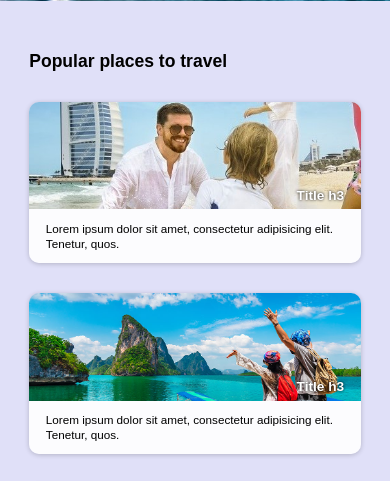
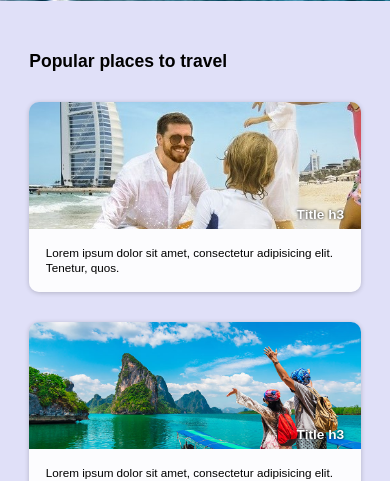
Before and after one commit to Booking-website/Booking, a PHP site: page / in a window 390 px wide. Shown: the part 542-1023 px from the top of the page. Run offline with PHP 8.4, Linux system fonts and the light colour scheme; style sheets or scripts are compiled from the project's sources.

Commit message:
main page cards padding

```diff
--- a/css/master.css
+++ b/css/master.css
@@ -138,6 +138,24 @@
   transition: all 0.5s ease-out;
   perspective: 1000px;
 }
+.main div .part1 .card a .top,
+.main div .part1 .card1 a .top,
+.main div .part1 .card2 a .top,
+.main div .part1 .card3 a .top,
+.main div .part2 .card a .top,
+.main div .part2 .card1 a .top,
+.main div .part2 .card2 a .top,
+.main div .part2 .card3 a .top,
+.main div .part3 .card a .top,
+.main div .part3 .card1 a .top,
+.main div .part3 .card2 a .top,
+.main div .part3 .card3 a .top,
+.main div .part4 .card a .top,
+.main div .part4 .card1 a .top,
+.main div .part4 .card2 a .top,
+.main div .part4 .card3 a .top {
+  padding: 30% 0 0 0;
+}
 .main div .part1 .card1:hover,
 .main div .part1 .card2:hover,
 .main div .part1 .card3:hover,
@@ -234,7 +252,6 @@
   grid-area: p3_card;
 }
 .main div .part3 .card .top {
-  padding: 30% 0 0 10%;
   background: url("../img/long.jpg") no-repeat center top/cover;
 }
 .main div .part4 {
--- a/css/master.scss
+++ b/css/master.scss
@@ -153,6 +153,11 @@
       .card3 {
         transition: all 0.5s ease-out;
         perspective: 1000px;
+        a{
+          .top{
+            padding: 30% 0 0 0;
+          }
+        }
       }
 
       .card1:hover,
@@ -242,7 +247,7 @@
         grid-area: p3_card;
 
         .top {
-          padding: 30% 0 0 10%;
+          // padding: 30% 0 0 0;
           background: url("../img/long.jpg") no-repeat center top / cover;
         }
       }
@@ -379,22 +384,39 @@
       }
     }
   }
-  .main {
-    div {
+  .main{
+    div{
       grid-gap: 30px;
+
+      .part1, .part2, .part3, .part4{
+        .card1, .card2, .card3{
+          a{
+            .top{
+              // padding: 8vw;
+            }
+          }
+        }
+      }
 
       .part1,
       .part2,
-      .part4 {
+      .part4{
         grid-template-columns: 1fr;
       }
 
-      .part1 {
+      .part1{
         grid-template-areas: "p1_card1" "p1_card2" "p1_card3";
       }
 
-      .part2 {
+      .part2{
         grid-template-areas: "p2_card1" "p2_card2" "p2_card3";
+        .card1{
+          a{
+            .top{
+
+            }
+          }
+        }
       }
 
       .part3 {}
```
Also changed, not shown: css/master-profile.scss (line endings or trailing spaces).
